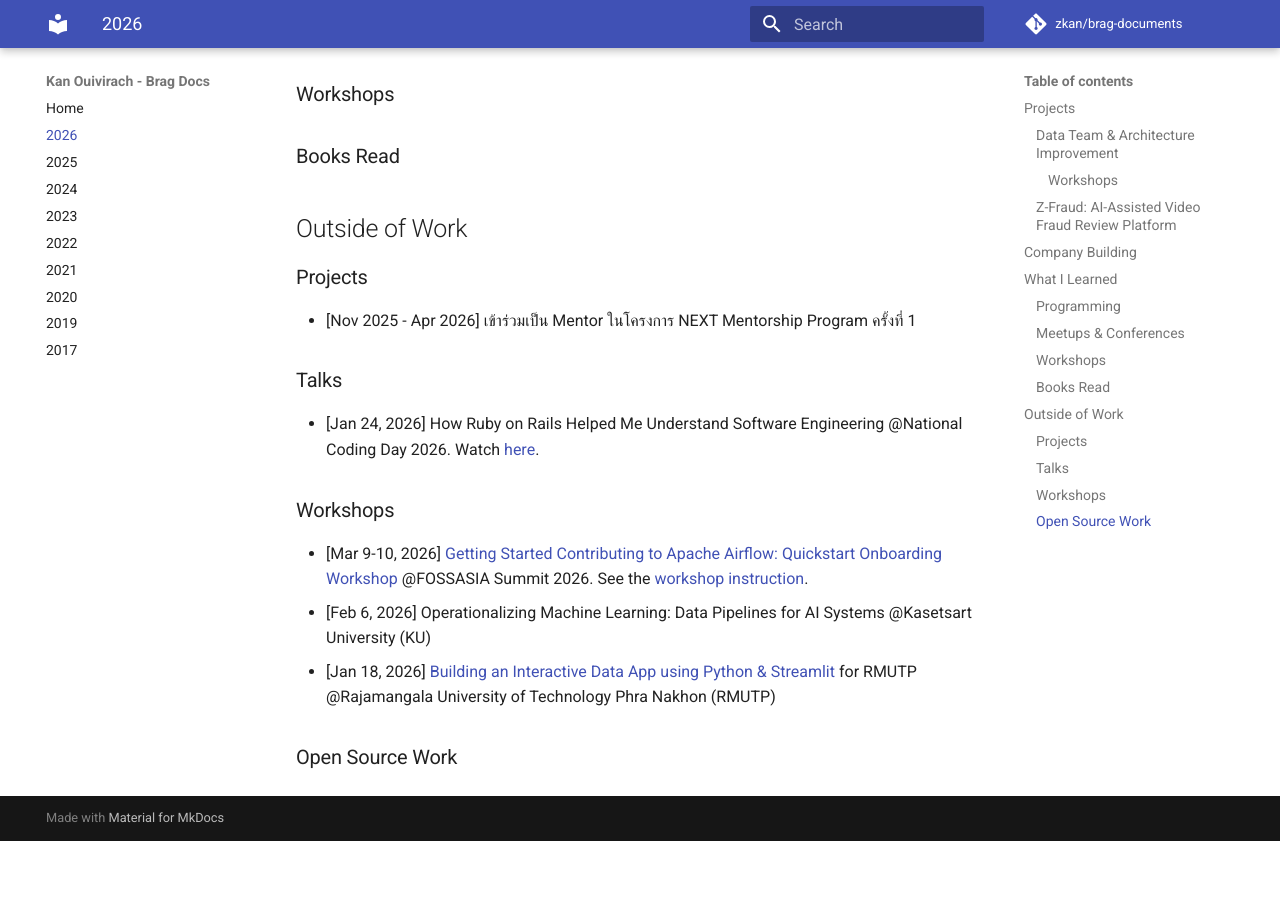
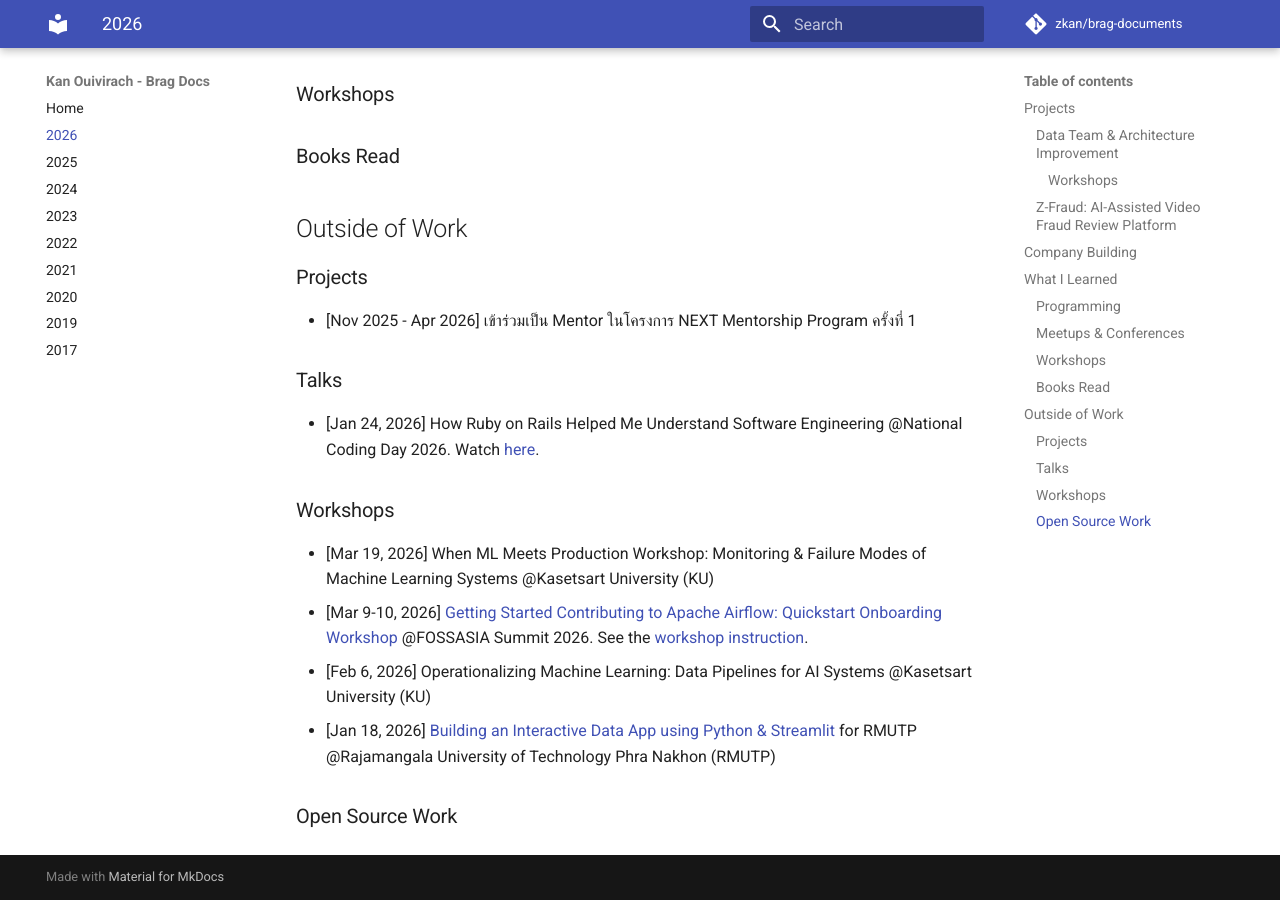
Before and after one commit to zkan/brag-documents, an MkDocs documentation site: the page built from docs/2026.md, in a window 1280 px wide and 900 px high, scrolled down 977 px. Built offline with MkDocs 1.6.1 and Material for MkDocs 9.7.7, drawn with Linux system fonts in a browser that asks for light colours; comment, search, counter and statistics services are not loaded; before the commit the page ends 1818 px from its top, so only the background shows below that.

Commit message:
Add ml meets production workshop @KU

```diff
--- a/docs/2026.md
+++ b/docs/2026.md
@@ -51,15 +51,17 @@ Joined this project on Feb 12, 2026.
 
 ### Workshops
 
+* [Mar 19, 2026] When ML Meets Production Workshop: Monitoring & Failure Modes
+  of Machine Learning Systems @Kasetsart University (KU)
 * [Mar 9-10, 2026] [Getting Started Contributing to Apache Airflow: Quickstart
-Onboarding
-Workshop](https://eventyay.com/e/88882f3e/session/10211){target=_blank}
-@FOSSASIA Summit 2026. See the [workshop
-instruction](https://zkan.github.io/airflow-quickstart-onboarding-workshop/){target=_blank}.
+  Onboarding
+  Workshop](https://eventyay.com/e/88882f3e/session/10211){target=_blank}
+  @FOSSASIA Summit 2026. See the [workshop
+  instruction](https://zkan.github.io/airflow-quickstart-onboarding-workshop/){target=_blank}.
 * [Feb 6, 2026] Operationalizing Machine Learning: Data Pipelines for AI
-Systems @Kasetsart University (KU)
+  Systems @Kasetsart University (KU)
 * [Jan 18, 2026] [Building an Interactive Data App using Python &
-Streamlit](https://zkan.notion.site/Building-an-Interactive-Data-App-using-Python-Streamlit-13718798dff6802eb50ad25b04213340?pvs=4){target=_blank}
-for RMUTP @Rajamangala University of Technology Phra Nakhon (RMUTP)
+  Streamlit](https://zkan.notion.site/Building-an-Interactive-Data-App-using-Python-Streamlit-13718798dff6802eb50ad25b04213340?pvs=4){target=_blank}
+  for RMUTP @Rajamangala University of Technology Phra Nakhon (RMUTP)
 
 ### Open Source Work
```
